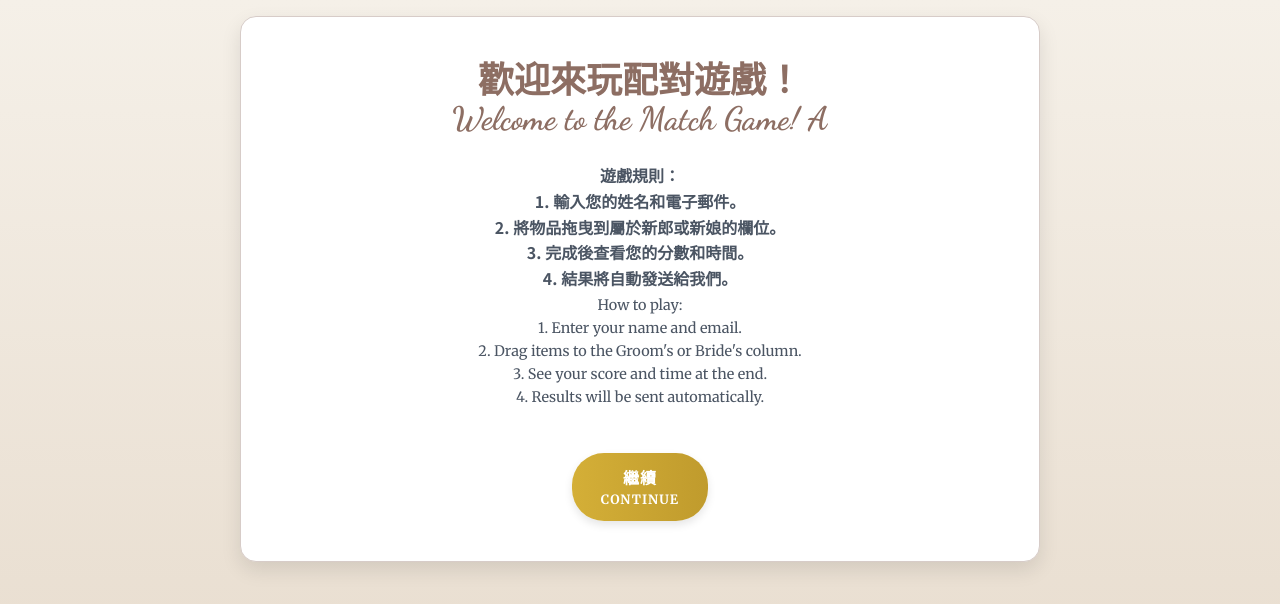
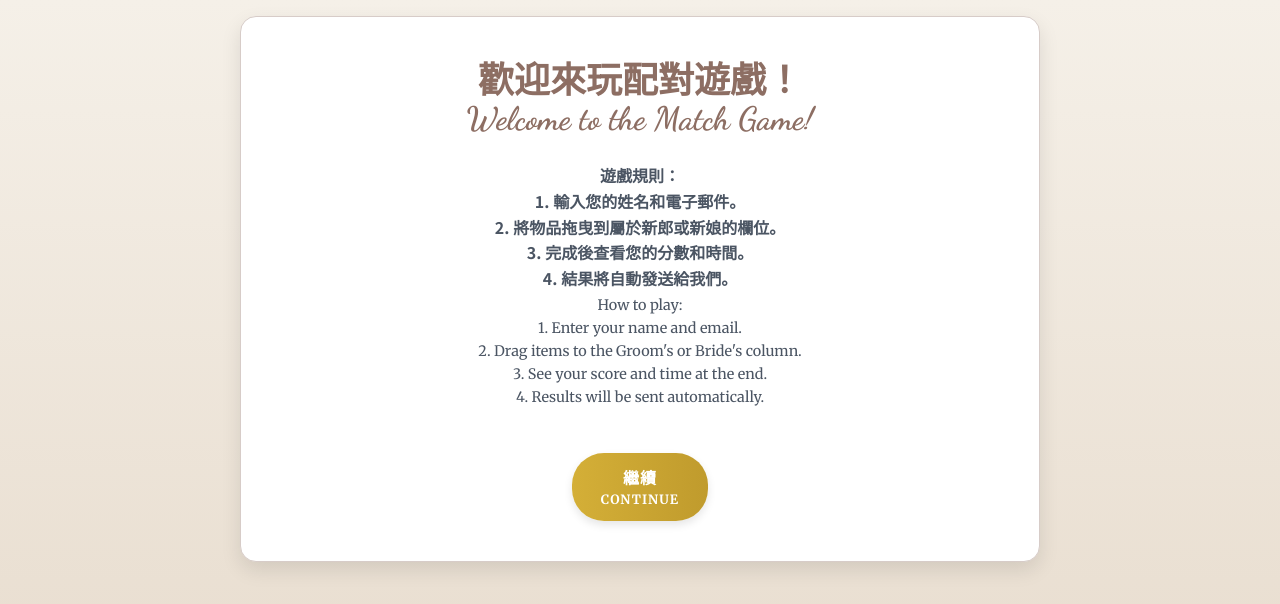
Before and after one commit to AnneSoTw/match-game, a plain HTML site: page index.html in a window 1280 px wide. Drawn offline with nearby package versions, Linux system fonts and the light colour scheme.

Commit message:
Update index.html

```diff
--- a/index.html
+++ b/index.html
@@ -372,7 +372,7 @@
         <div id="welcome-screen" class="page active">
             <h1 class="text-4xl font-bold mb-6 romantic-font">
                 <span class="lang-zh">歡迎來玩配對遊戲！</span>
-                <span class="lang-en">Welcome to the Match Game! A</span>
+                <span class="lang-en">Welcome to the Match Game!</span>
             </h1>
             <p class="mb-5 text-gray-600" style="line-height: 1.6;">
                 <span class="lang-zh">遊戲規則：<br>1. 輸入您的姓名和電子郵件。<br>2. 將物品拖曳到屬於新郎或新娘的欄位。<br>3. 完成後查看您的分數和時間。<br>4. 結果將自動發送給我們。</span>
```
